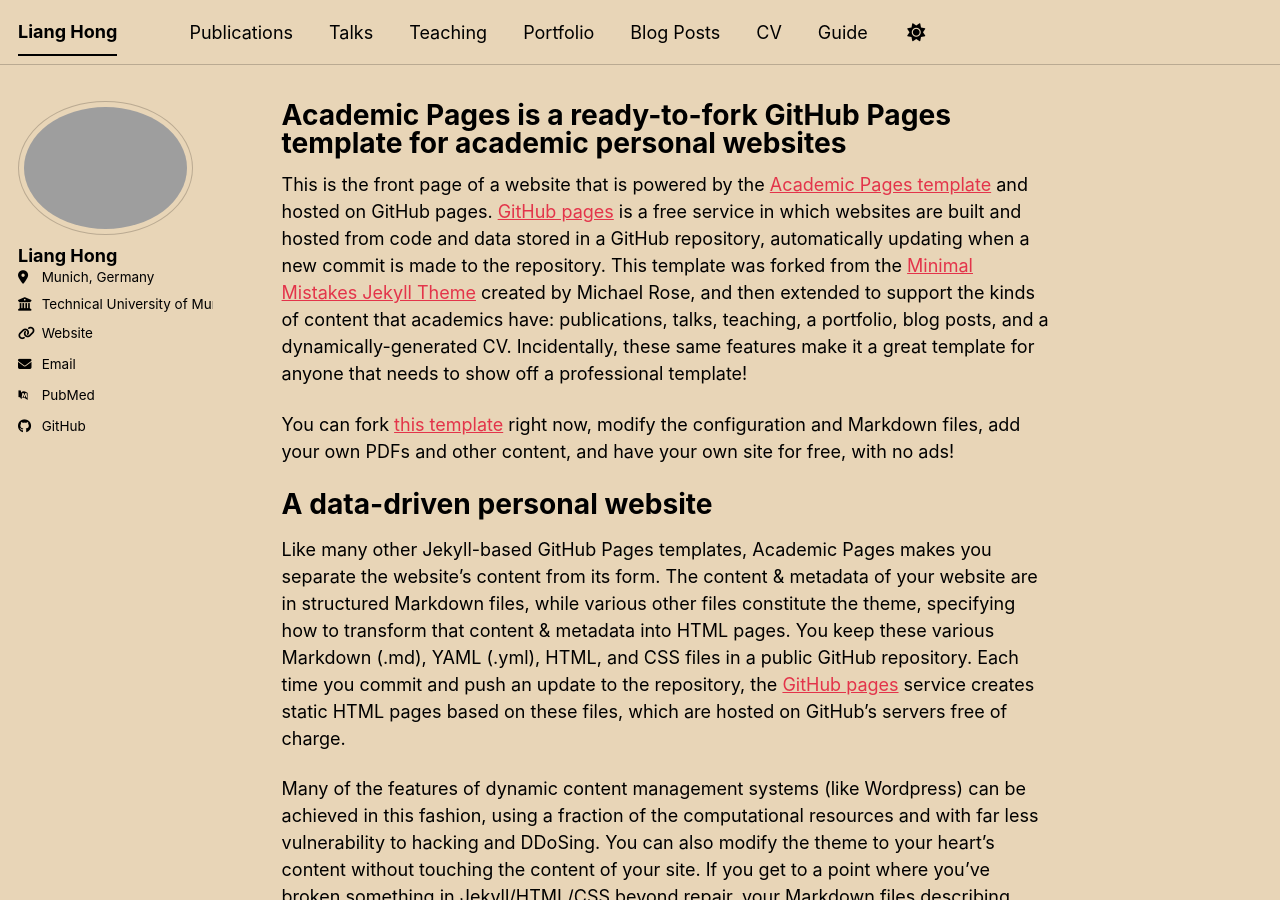
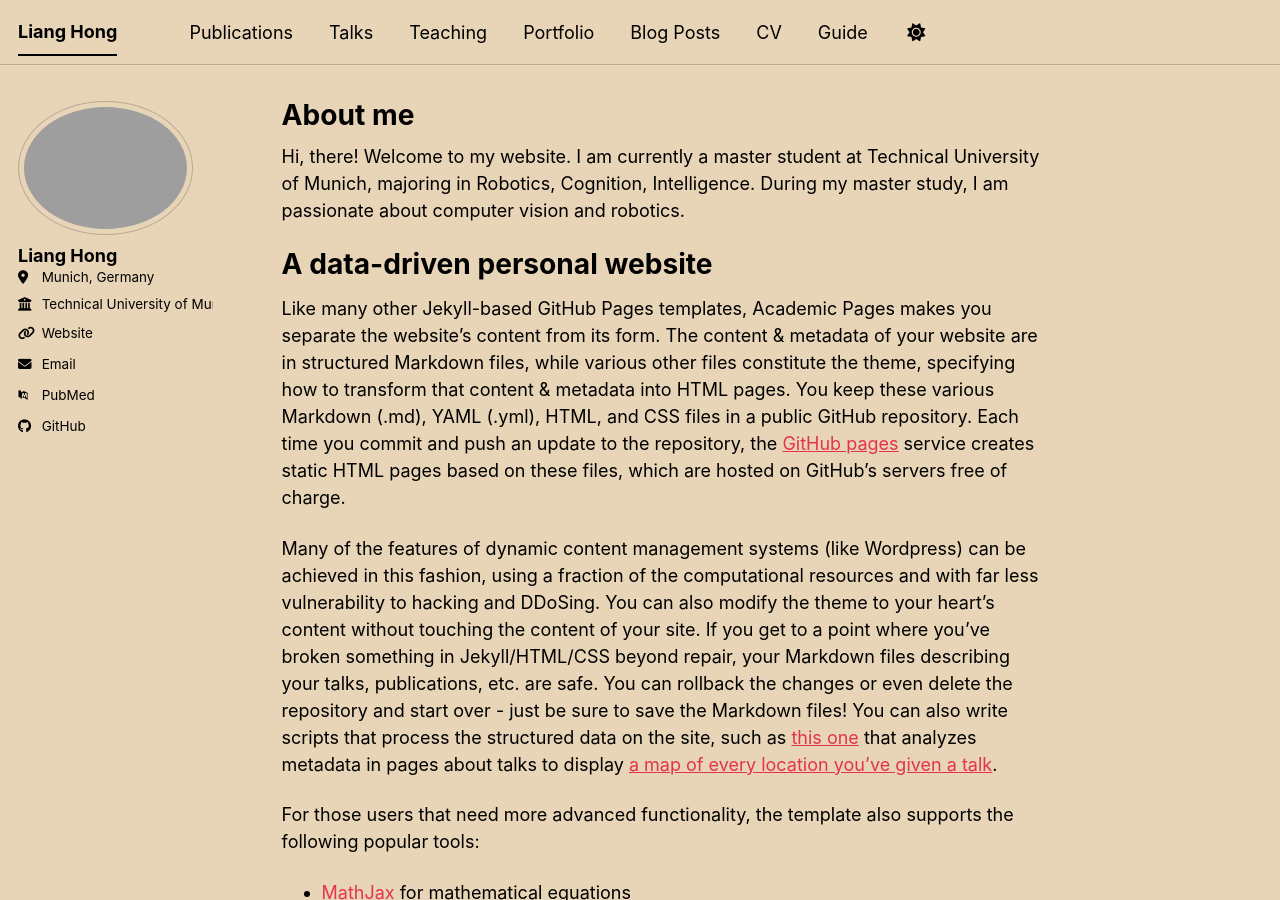
Before and after one commit to Liianne/Liianne.github.io, a Jekyll site: the page built from _pages/about.md, in a window 1280 px wide and 900 px high. Built offline with Jekyll 4.4.1, drawn with Linux system fonts in a browser that asks for light colours; some web fonts are replaced; a script bundle is joined from its source files by our own code; library files that are not in the unit come from our copies.

Commit message:
Update about.md

```diff
--- a/_pages/about.md
+++ b/_pages/about.md
@@ -1,15 +1,13 @@
 ---
 permalink: /
-title: "Academic Pages is a ready-to-fork GitHub Pages template for academic personal websites"
+title: "About me"
 author_profile: true
 redirect_from:
   - /about/
   - /about.html
 ---
 
-This is the front page of a website that is powered by the [Academic Pages template](https://github.com/academicpages/academicpages.github.io) and hosted on GitHub pages. [GitHub pages](https://pages.github.com) is a free service in which websites are built and hosted from code and data stored in a GitHub repository, automatically updating when a new commit is made to the repository. This template was forked from the [Minimal Mistakes Jekyll Theme](https://mmistakes.github.io/minimal-mistakes/) created by Michael Rose, and then extended to support the kinds of content that academics have: publications, talks, teaching, a portfolio, blog posts, and a dynamically-generated CV. Incidentally, these same features make it a great template for anyone that needs to show off a professional template!
-
- You can fork [this template](https://github.com/academicpages/academicpages.github.io) right now, modify the configuration and Markdown files, add your own PDFs and other content, and have your own site for free, with no ads!
+Hi, there! Welcome to my website. I am currently a master student at Technical University of Munich, majoring in Robotics, Cognition, Intelligence. During my master study, I am passionate about computer vision and robotics.
 
 A data-driven personal website
 ======
```
